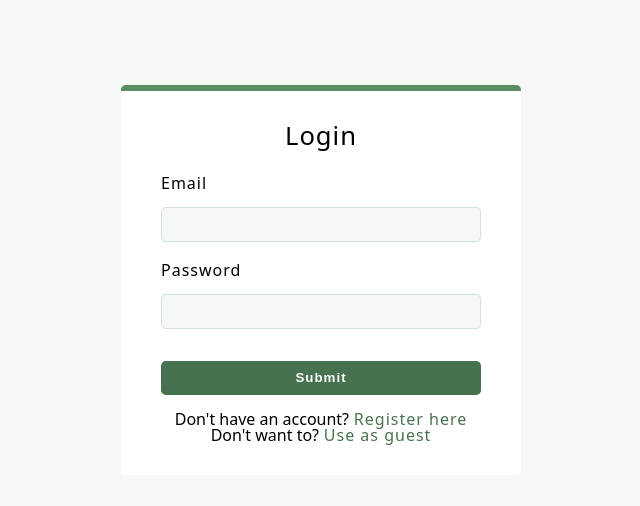
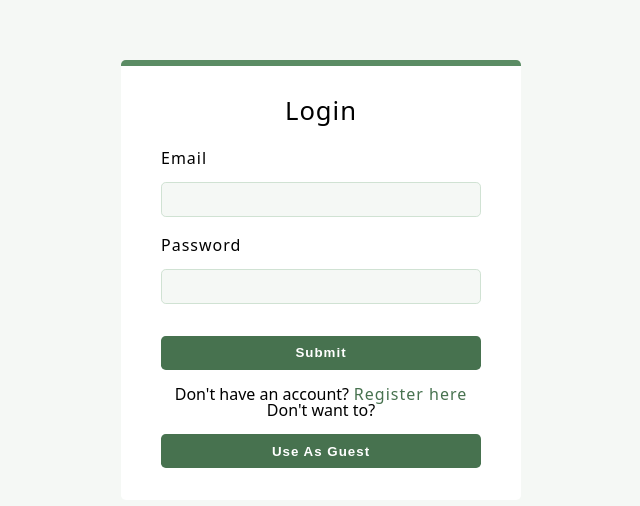
Before and after one commit to paleru/What-should-we-eat, a React (Vite) app in the folder client/: page /login in a window 1280 px wide. Shown: the part 120-626 px from the top of the page, without its empty margins (319-959 px from the left). Built offline with nearby package versions, Linux system fonts and the light colour scheme; the HTML template or start-up script is replaced by a standard one.

Commit message:
added 'use as guest' func in frontend TODO: restrict access using backend

```diff
--- a/client/src/pages/Login.jsx
+++ b/client/src/pages/Login.jsx
@@ -1,4 +1,4 @@
-import { Link, Form, redirect } from 'react-router-dom';
+import { Link, Form, redirect, useNavigate } from 'react-router-dom';
 import Wrapper from '../assets/wrappers/RegisterAndLoginPage';
 import { FormRow, SubmitButton } from '../components';
 import baseAxiosFetch from '../utils/baseAxiosFetch';
@@ -19,6 +19,22 @@ export const action = async ({ request }) => {
 };
 
 const Login = () => {
+  const navigate = useNavigate();
+
+  const useAsGuest = async () => {
+    const data = {
+      email: 'test@test.com',
+      password: 'SecretTestPassword123',
+    };
+    try {
+      await baseAxiosFetch.post('/auth/login', data);
+      toast.success('Test the appllication as a guest user');
+      navigate('/dashboard');
+    } catch (error) {
+      toast.error(error?.response?.data?.msg);
+    }
+  };
+
   return (
     <Wrapper>
       <Form className='form' method='post'>
@@ -26,9 +42,6 @@ const Login = () => {
         <FormRow type='email' name='email' className='form-row' />
         <FormRow type='password' name='password' className='form-row' />
         <SubmitButton />
-        {/*         <button type='button' className='button button-block'>
-          Use as guest
-        </button> */}
         <p>
           Don't have an account?
           <Link to='/register' className='member-button'>
@@ -36,9 +49,13 @@ const Login = () => {
           </Link>
           <br></br>
           Don't want to?
-          <Link to='/dashboard' className='member-button'>
+          <button
+            type='button'
+            className='button button-block'
+            onClick={useAsGuest}
+          >
             Use as guest
-          </Link>
+          </button>
         </p>
       </Form>
     </Wrapper>
```
Also changed, not shown: 1 other file (tests, documents, lock files or other folders).
